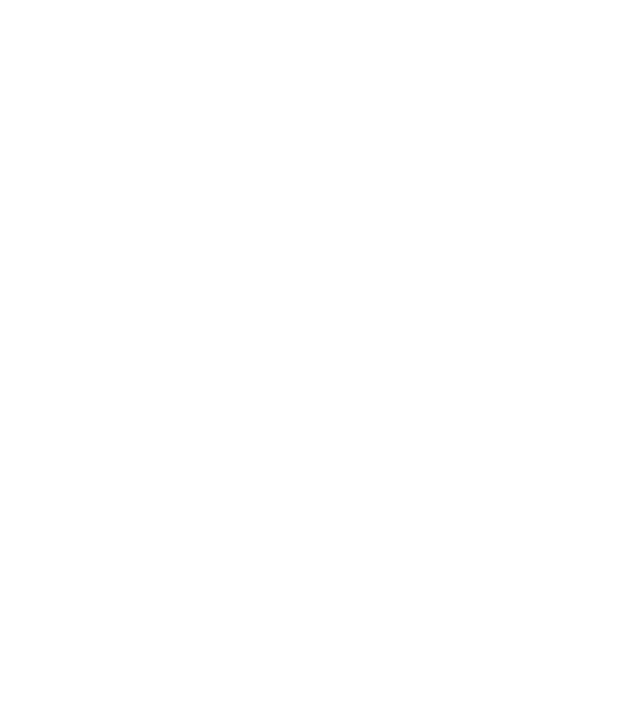
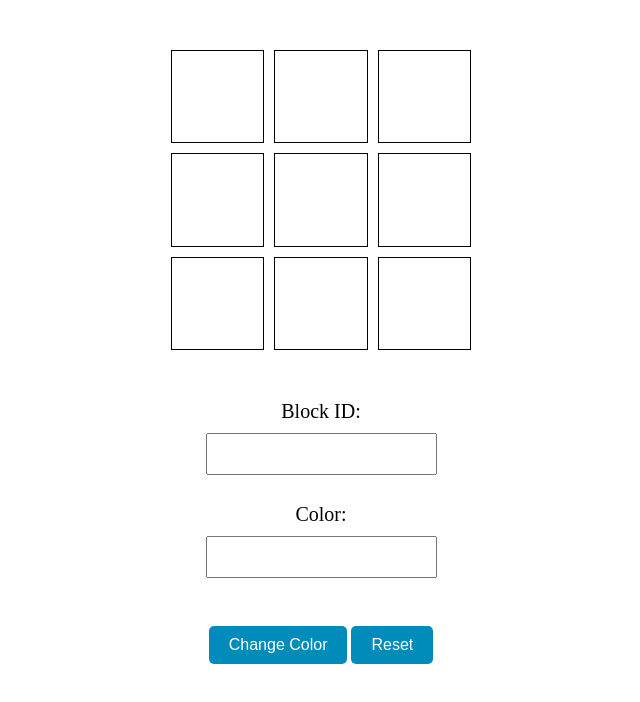
Before and after one commit to acciojob/Replit-Asian-Paints-ayush460, a website: page main.html in a window 1280 px wide. Shown: the whole page, without its empty margins (319-959 px from the left). Drawn offline with Linux system fonts and the light colour scheme.

Commit message:
created a submission

```diff
--- a/main.html
+++ b/main.html
@@ -10,7 +10,25 @@
 	<!-- the entire body must be written by student -->
     <script type="text/javascript" src="./script.js">
 </script>
-
+<div id="grid-container">
+		<div id="1" class="grid-item"></div>
+		<div id="2" class="grid-item"></div>
+		<div id="3" class="grid-item"></div>
+		<div id="4" class="grid-item"></div>
+		<div id="5" class="grid-item"></div>
+		<div id="6" class="grid-item"></div>
+		<div id="7" class="grid-item"></div>
+		<div id="8" class="grid-item"></div>
+		<div id="9" class="grid-item"></div>
+	</div>
+	<div id="input-container">
+		<label for="block_id">Block ID:</label>
+		<input type="text" id="block_id" name="block_id"><br><br>
+		<label for="color_id">Color:</label>
+		<input type="text" id="color_id" name="color_id"><br><br>
+		<button id="change_button" onclick="changeColor()">Change Color</button>
+		<button id="reset_button" onclick="resetColor()">Reset</button>
+	</div>
 </body>
 
 </html>
--- a/styles.css
+++ b/styles.css
@@ -1 +1,45 @@
 /*  your css code here. If applicable */
+#grid-container {
+	display: grid;
+	grid-template-columns: repeat(3, 1fr);
+	grid-gap: 10px;
+	margin: 50px auto;
+	width: 300px;
+	height: 300px;
+}
+
+.grid-item {
+	background-color: transparent;
+	border: 1px solid black;
+}
+
+#input-container {
+	margin: 0 auto;
+	width: 300px;
+	text-align: center;
+}
+
+label {
+	font-size: 20px;
+}
+
+input {
+	padding: 10px;
+	margin: 10px;
+	font-size: 16px;
+}
+
+button {
+	padding: 10px 20px;
+	font-size: 16px;
+	background-color: #008CBA;
+	color: white;
+	border: none;
+	border-radius: 5px;
+	cursor: pointer;
+	margin-top: 20px;
+}
+
+button:hover {
+	background-color: #004C6D;
+}
```
